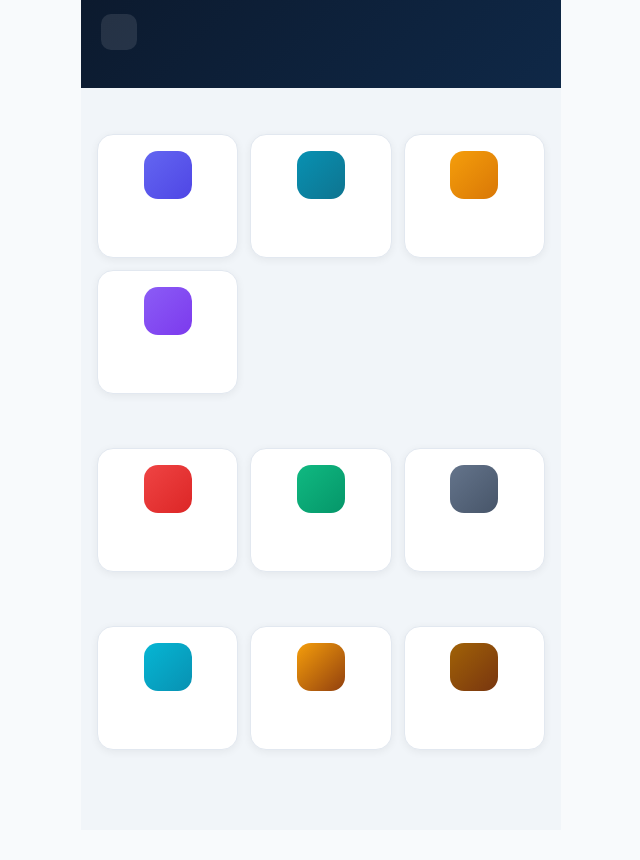
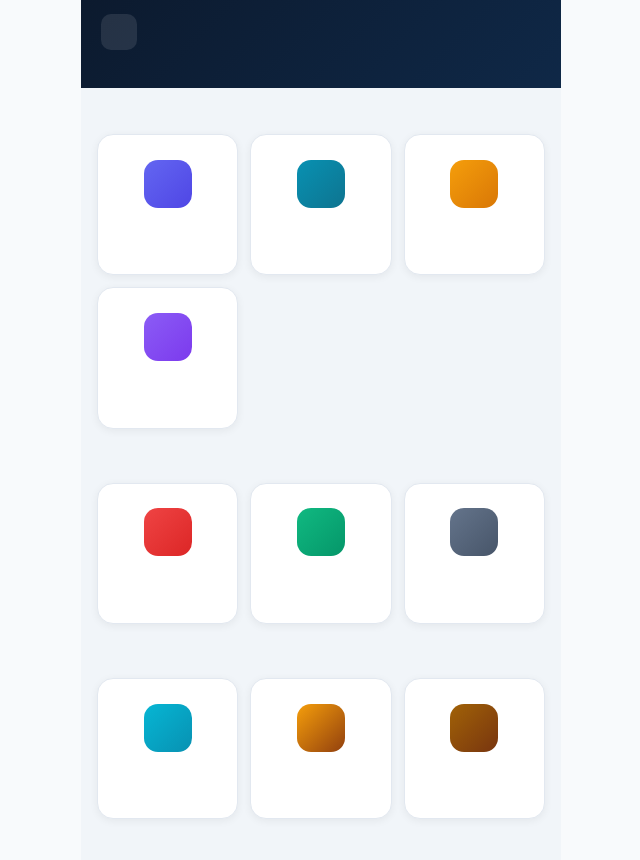
Before and after one commit to RachitYa/febebo-app, a React (Vite) app: page /staff-work in a window 1280 px wide. Shown: the top 860 px of the page, without its empty margins (319-959 px from the left). Before the commit the page ends 830 px from the top, so only its background shows below. Built offline with nearby package versions, Linux system fonts and the light colour scheme; sample sign-in values are in the browser's storage.

Commit message:
style: force staff work UI items to be perfectly square

```diff
--- a/src/pages/StaffWork.jsx
+++ b/src/pages/StaffWork.jsx
@@ -1108,7 +1108,7 @@ export default function StaffWork() {
 
                 return (
                   <div key={role.id} onClick={() => setSelRole(role)}
-                    style={{ background: C.white, border: `1px solid ${C.border}`, borderRadius: 16, padding: '16px 8px', display: 'flex', flexDirection: 'column', alignItems: 'center', gap: 8, cursor: 'pointer', boxShadow: '0 2px 8px rgba(0,0,0,0.06)', transition: 'transform 0.2s', textAlign: 'center' }}
+                    style={{ aspectRatio: '1 / 1', background: C.white, border: `1px solid ${C.border}`, borderRadius: 16, padding: '12px 6px', display: 'flex', flexDirection: 'column', alignItems: 'center', justifyContent: 'center', gap: 8, cursor: 'pointer', boxShadow: '0 2px 8px rgba(0,0,0,0.06)', transition: 'transform 0.2s', textAlign: 'center' }}
                     onTouchStart={e => e.currentTarget.style.transform = 'scale(0.96)'}
                     onTouchEnd={e => e.currentTarget.style.transform = 'scale(1)'}>
                     <div style={{ width: 48, height: 48, borderRadius: 14, background: grad, display: 'flex', alignItems: 'center', justifyContent: 'center', flexShrink: 0 }}>
```
